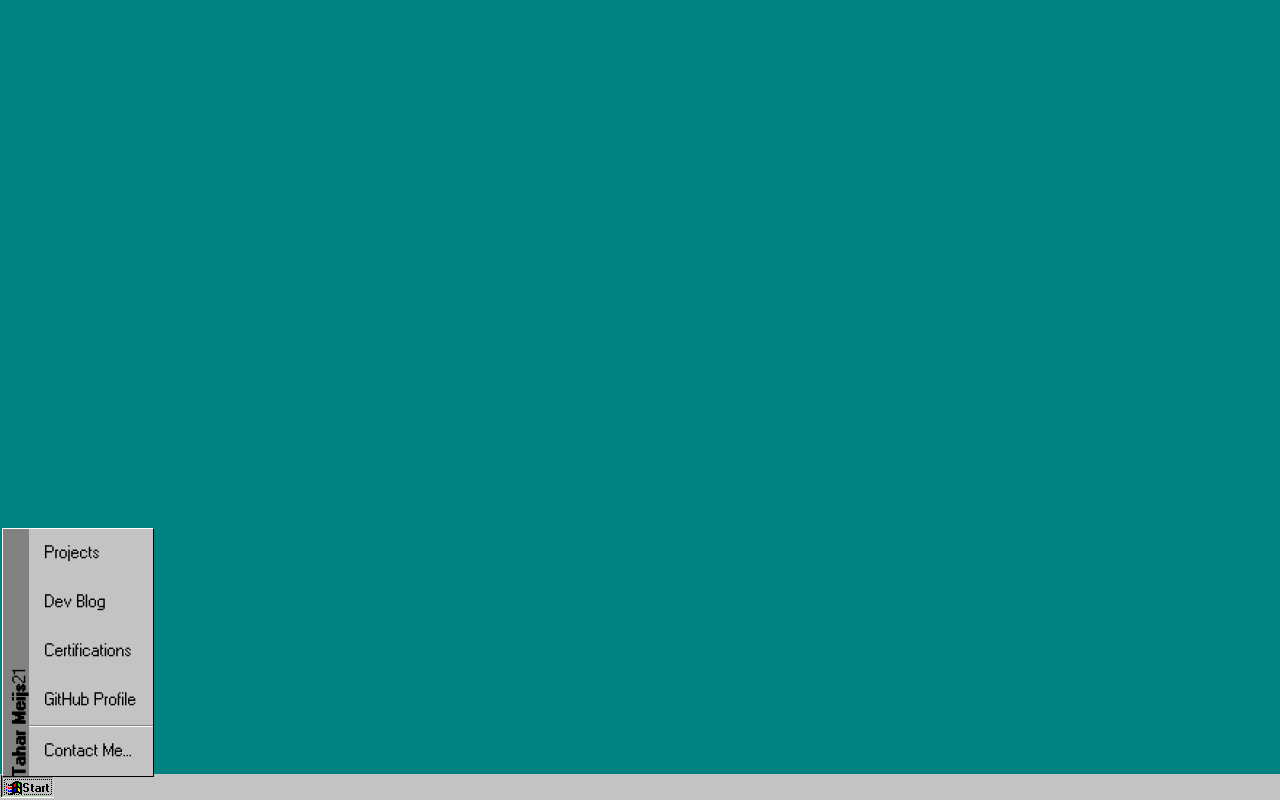
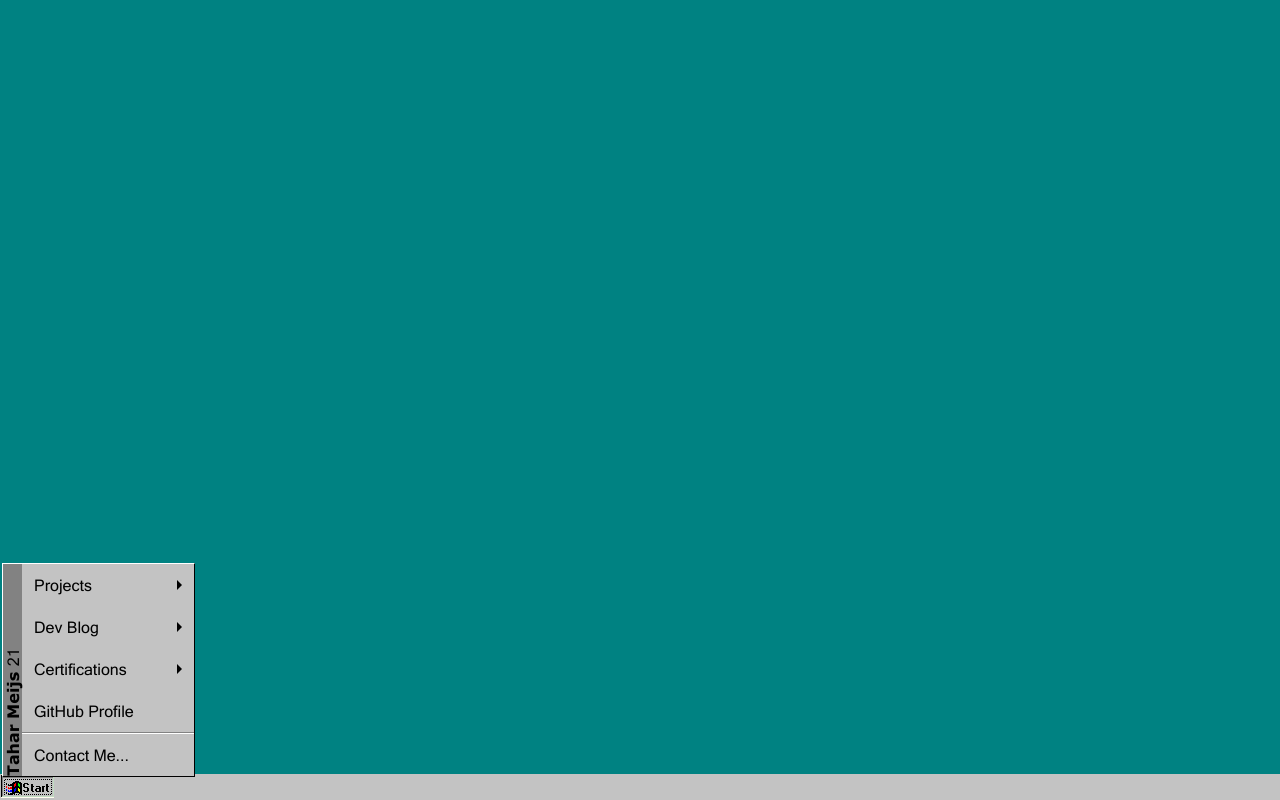
Before and after one commit to tntmeijs/tntmeijs.github.io, a React (Create React App) app: page / in a window 1280 px wide. Both pictures are taken after a click on the button 27 px from the left and 787 px from the top of the page. Built offline with nearby package versions, Linux system fonts and the light colour scheme.

Commit message:
Updated fonts and added expand arrow indicators

```diff
--- a/src/components/MenuItem.jsx
+++ b/src/components/MenuItem.jsx
@@ -7,8 +7,8 @@ export default function MenuItem(props) {
 
   return (
     <div className="menu-item">
-      <img />
       <span>{props.title}</span>
+      {props.expand ? <div className="expand-arrow"></div> : null}
     </div>
   );
 }
--- a/src/components/StartMenu.jsx
+++ b/src/components/StartMenu.jsx
@@ -26,16 +26,16 @@ export default function StartMenu() {
       {isActive ? (
         <nav className="menu">
           <span className="menu-side-banner">
-            <b>Tahar Meijs</b>
+            <b>Tahar Meijs </b>
             <span>{new Date().getFullYear().toString().substr(2, 4)}</span>
           </span>
           <div className="menu-container">
             <MenuItem title="Contact Me..." />
             <HorizontalDivider />
             <MenuItem title="GitHub Profile" />
-            <MenuItem title="Certifications" />
-            <MenuItem title="Dev Blog" />
-            <MenuItem title="Projects" />
+            <MenuItem title="Certifications" expand />
+            <MenuItem title="Dev Blog" expand />
+            <MenuItem title="Projects" expand />
           </div>
         </nav>
       ) : null}
--- a/src/styles/MenuItem.css
+++ b/src/styles/MenuItem.css
@@ -1,8 +1,27 @@
 .menu-item {
-  padding: 16px;
+  padding: 0.75rem;
+  display: flex;
+  justify-content: space-between;
+  align-items: center;
 }
 
 .menu-item:hover {
   background-color: var(--win-95-blue);
   color: var(--win-95-white);
 }
+
+.menu-item > span {
+  margin-right: 3rem;
+}
+
+.menu-item:hover > .expand-arrow {
+  border-left-color: var(--win-95-white);
+}
+
+.expand-arrow {
+  width: 0;
+  height: 0;
+  border-top: 5px solid transparent;
+  border-bottom: 5px solid transparent;
+  border-left: 5px solid var(--win-95-black);
+}
```
Also changed, not shown: src/fonts/ms_sans_serif.ttf, src/fonts/ms_sans_serif_bold.ttf.
